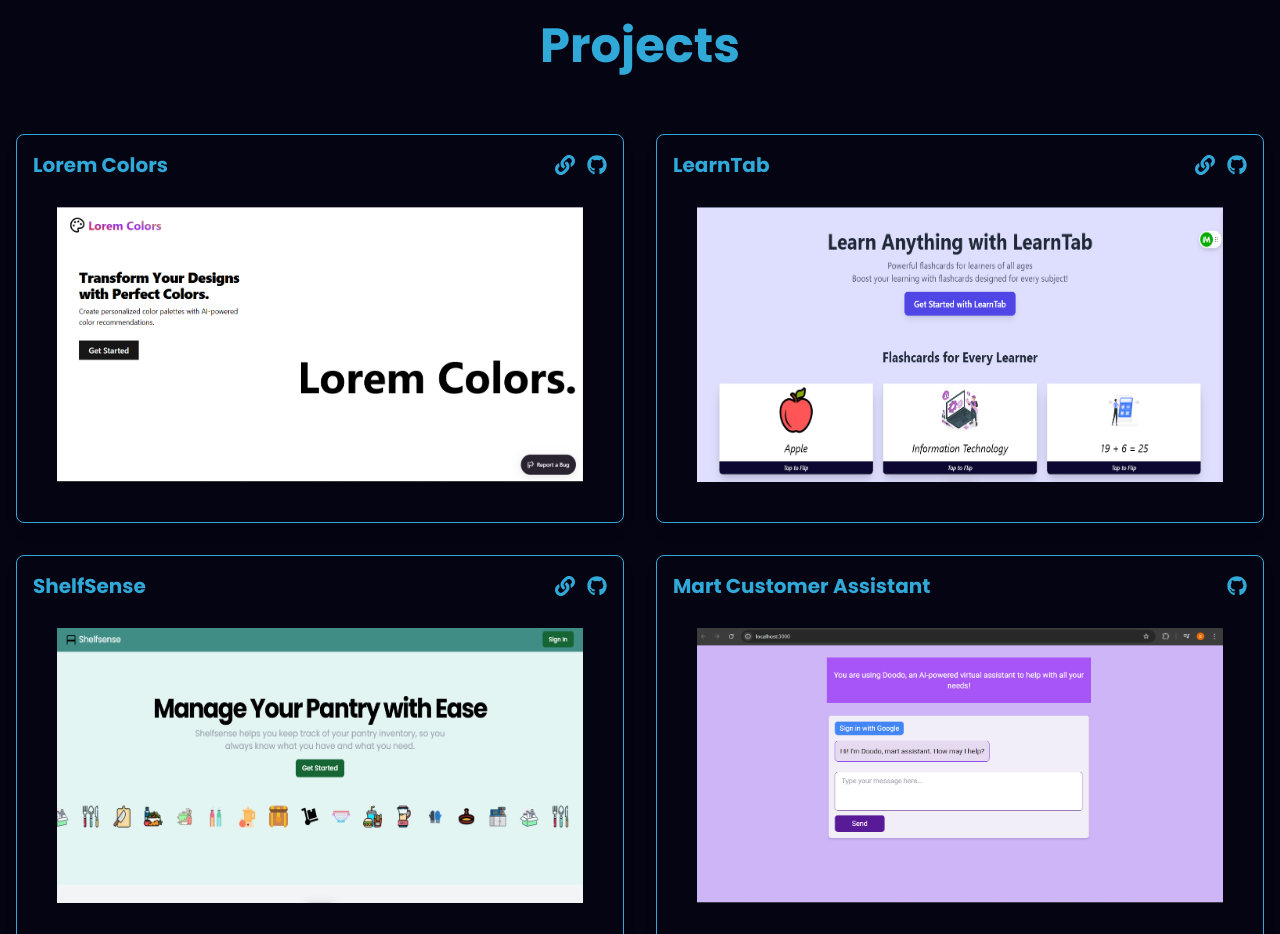
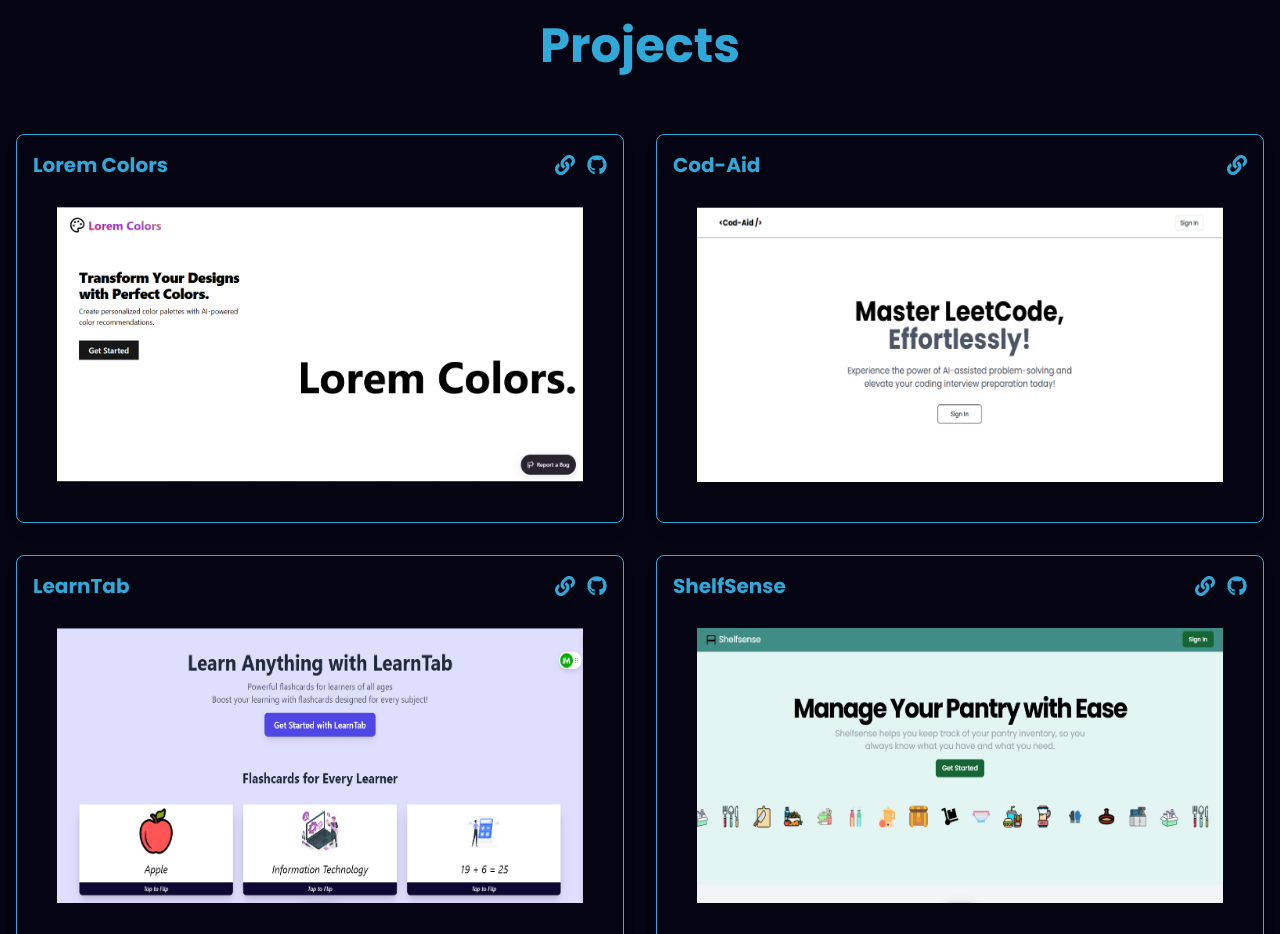
Before and after one commit to peterkessibu/Personal-Me, a Next.js app: page / in a window 1280 px wide. Shown: the part 1360-2294 px from the top of the page. Built offline with nearby package versions, Linux system fonts and the light colour scheme.

Commit message:
Updated Features

```diff
--- a/components/Projects.tsx
+++ b/components/Projects.tsx
@@ -22,6 +22,15 @@
       links: {
         github: "https://github.com/peterkessibu/lorem-colors",
         demo: "https://lorem-colors.vercel.app",
+        youtube: "",
+      },
+    },
+    {
+      name: "Cod-Aid",
+      imgSrc: "/images/Projects/cod-aid.png",
+      links: {
+        github: "",
+        demo: "https://cod-aid.vercel.app",
         youtube: "",
       },
     },
--- a/package.json
+++ b/package.json
@@ -15,7 +15,7 @@
     "emailjs-com": "^3.2.0",
     "firebase": "^10.13.1",
     "framer-motion": "^11.5.4",
-    "next": "^14.2.16",
+    "next": "^15.1.6",
     "prettier-plugin-tailwindcss": "^0.6.8",
     "react": "^18",
     "react-dom": "^18",
```
Also changed, not shown: tsconfig.json (+13 -4 lines), public/images/Projects/cod-aid.png (added), 1 other file (tests, documents, lock files or other folders).
